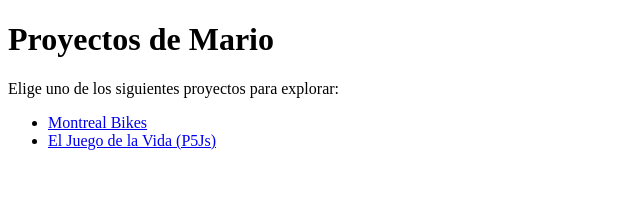
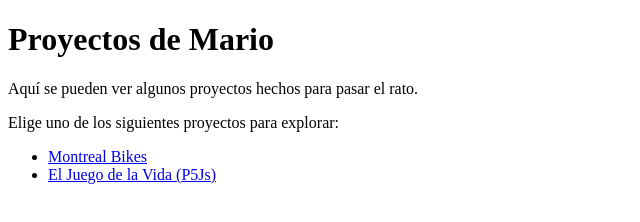
Before and after one commit to mariorht/mariorht.github.io, a plain HTML site: page index.html in a window 1280 px wide. Shown: the whole page, without its empty margins (0-640 px from the left). Drawn offline with Linux system fonts and the light colour scheme.

Commit message:
Add description paragraph to index.html

```diff
--- a/index.html
+++ b/index.html
@@ -5,6 +5,7 @@
 </head>
 <body>
   <h1>Proyectos de Mario</h1>
+  <p>Aquí se pueden ver algunos proyectos hechos para pasar el rato.</p>
   <p>Elige uno de los siguientes proyectos para explorar:</p>
   <ul>
     <li><a href="https://mariorht.github.io/montreal_bikes_ussage/">Montreal Bikes</a></li>
```
